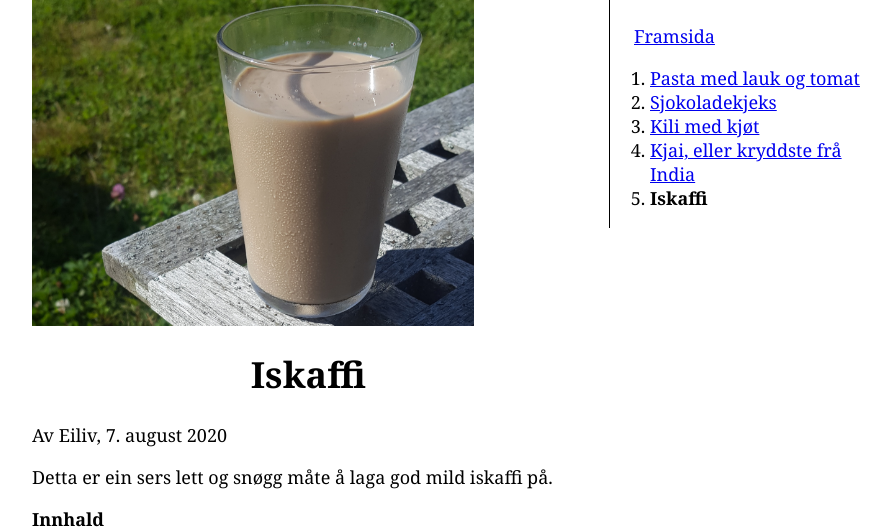
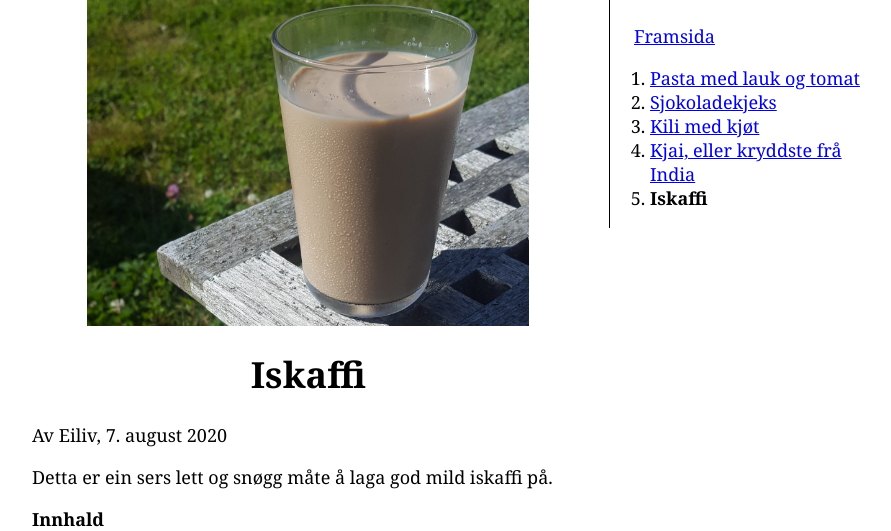
Before and after one commit to LFalch/aelipus.github.io, a PHP site: page /uppskrifter/iskaffi.html in a window 1280 px wide. Shown: the top 531 px of the page, without its empty margins (183-1074 px from the left). Run offline with PHP 8.4, Linux system fonts and the light colour scheme.

Commit message:
Update bunad.css

```diff
--- a/css/bunad.css
+++ b/css/bunad.css
@@ -10,7 +10,8 @@ body {
 img {
     max-width: 100%;
     display: block;
-    align-self: center;
+    margin-left: auto;
+    margin-right: auto;
 }
 
 .innhald {
```
